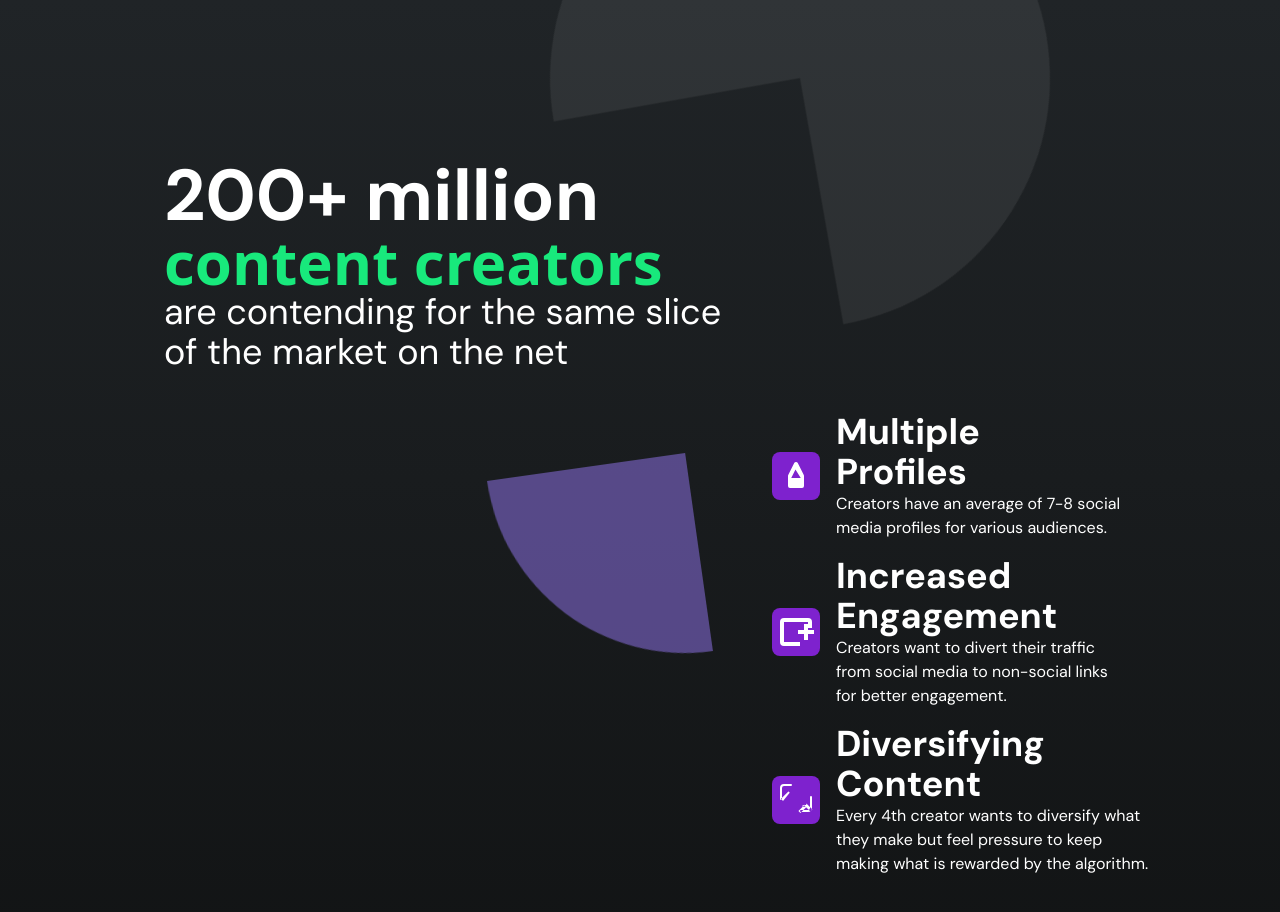
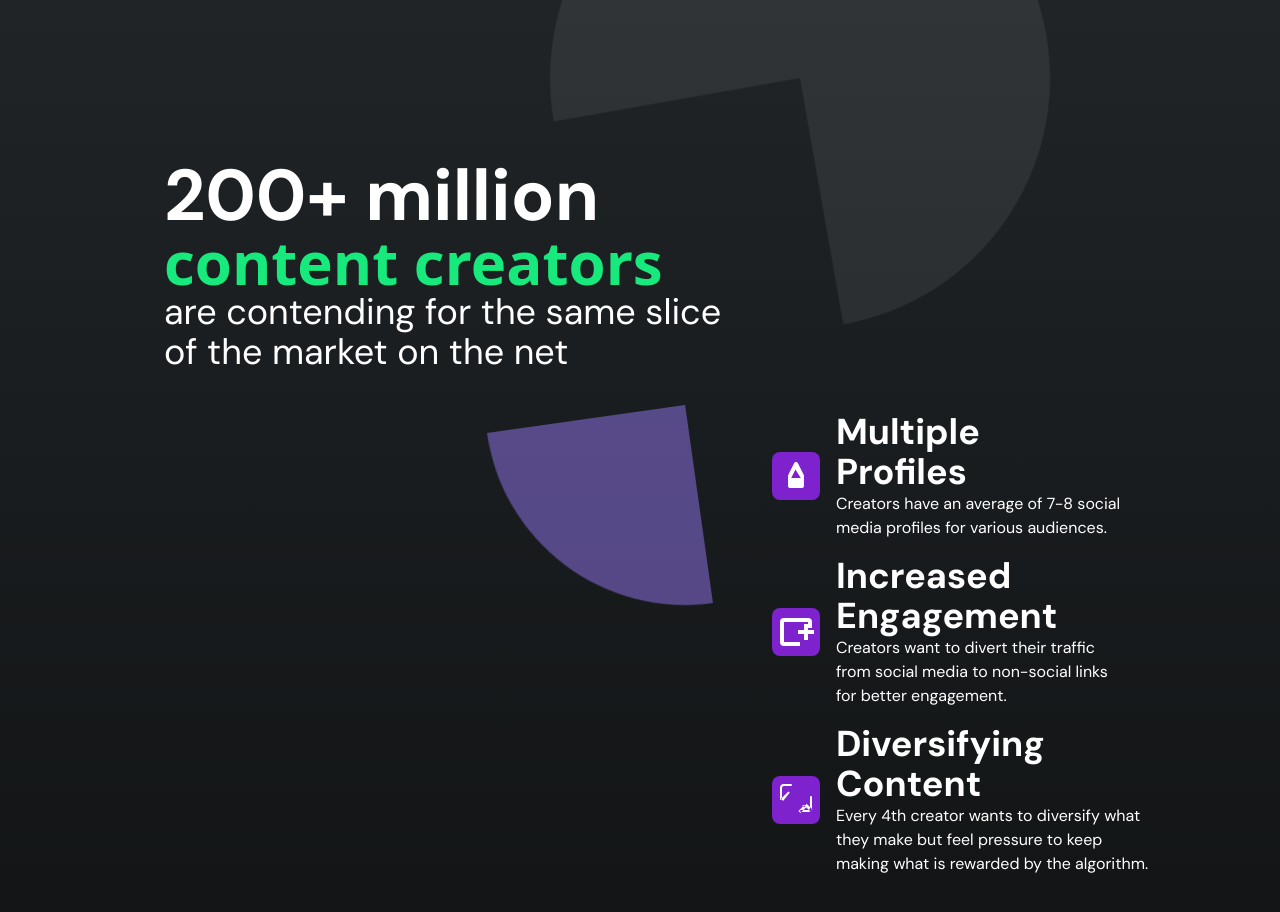
Before and after one commit to DILJITHKRISHNA/Brandemic-Task, a website: page overview.html in a window 1280 px wide. Drawn offline with Linux system fonts and the light colour scheme.

Commit message:
overview page issues fixed

```diff
--- a/overview.html
+++ b/overview.html
@@ -155,7 +155,7 @@
         </div>
     </div>
     <div class="threeQuarter mb-[50rem] ml-[20rem] animate-pulse"></div>
-    <div class="quartercircle small-circle ml-[30rem] mb-[15rem] animate-pulse"></div>
+    <div class="quartercircle small-circle sm:ml-[30rem] md:ml-[18rem] lg:ml-[22rem] xl:ml-[30rem] md:mb-[19rem] lg:mb-[18rem] animate-pulse"></div>
 </body>
 
 </html>
```
Also changed, not shown: src/output.css.
